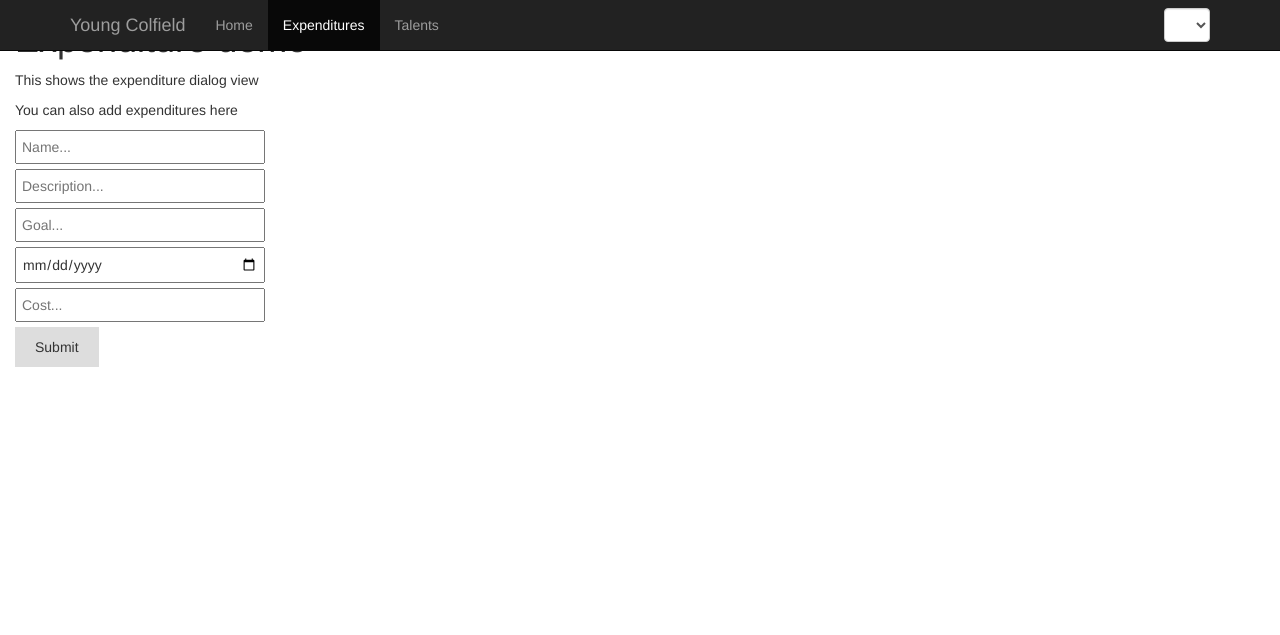
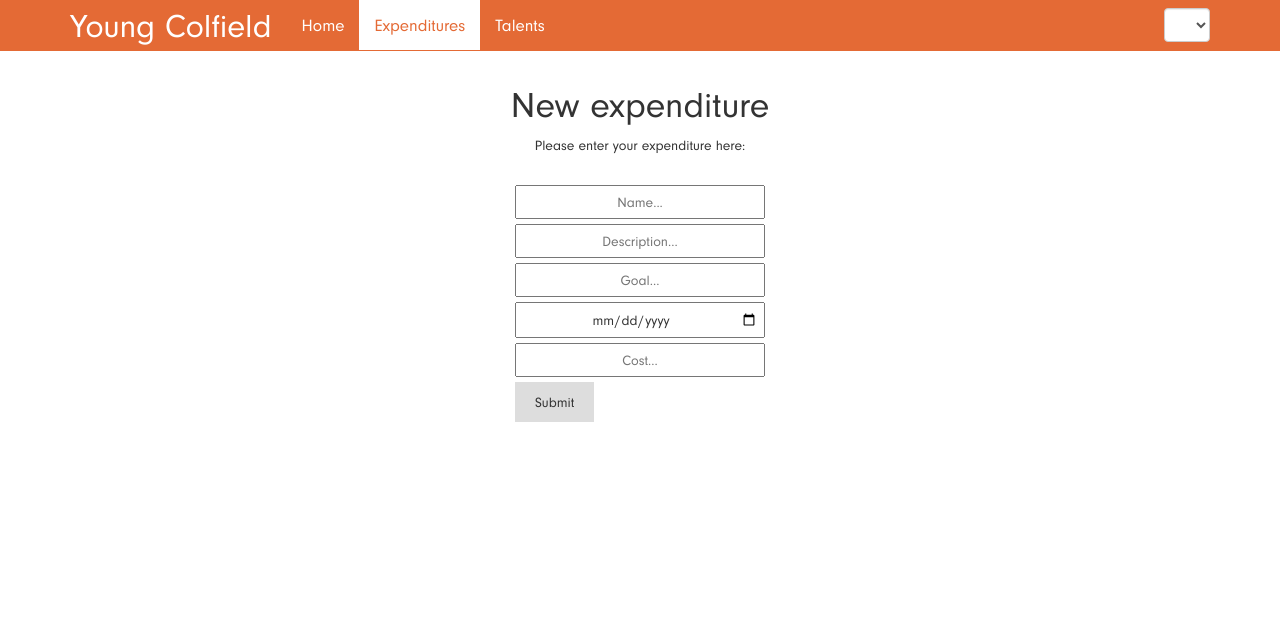
Before and after one commit to jorenbroekema/TalentBudgetFront, a website: page TalentBudgetFront/expenditure.html in a window 1280 px wide. Drawn offline with nearby package versions, Linux system fonts and the light colour scheme.

Commit message:
more changes

```diff
--- a/TalentBudgetFront/css/profile/main.css
+++ b/TalentBudgetFront/css/profile/main.css
@@ -1,3 +1,49 @@
+
+@font-face {
+  font-family: NeuzeitGroT;
+  /* Chrome 4+, Firefox 3.5, Opera 10+, Safari 3—5 */
+  src: url('../../resources/fonts/NeuzeitGroT-2.ttf') format('truetype');
+}
+
+* {
+	margin: 0;
+	padding: 0;
+	font-family: NeuzeitGroT;
+	text-align: center;
+}
+
+.navbar-inverse {
+    background-color: #e46a35;
+    border-color: #e46a35;
+}
+
+.navbar-inverse .navbar-brand {
+    color: #fff;
+}
+
+.navbar-inverse .navbar-nav>li>a {
+    color: #fff;
+    font-size:17px;
+}
+
+.navbar-inverse .navbar-nav>.active>a, .navbar-inverse .navbar-nav>.active>a:focus, .navbar-inverse .navbar-nav>.active>a:hover {
+    color: #e46a35;
+    background-color: #fff;
+}
+
+.navbar-brand {
+    float: left;
+    height: 50px;
+    padding: 15px 15px;
+    font-size: 33px;
+    line-height: 20px;
+}
+
+.container-fluid {
+    margin-top: 65px;
+    margin-bottom: 20px;
+}
+
 .profile-info{
   width: max-content;
   margin: 80px auto 0 auto;
@@ -33,6 +79,8 @@
 
 .new-expenditure-container{
   padding: 0 15px;
+  display: flex;
+  justify-content: center;
 }
 
 .new-expenditure-form input{
--- a/TalentBudgetFront/expenditure.html
+++ b/TalentBudgetFront/expenditure.html
@@ -49,9 +49,8 @@
     </nav>
 
     <div class="container-fluid">
-      <h1>Expenditure demo</h1>
-      <p>This shows the expenditure dialog view</p>
-      <p>You can also add expenditures here</p>
+      <h1>New expenditure </h1>
+      <p>Please enter your expenditure here:</p>
     </div>
 
     <div class="new-expenditure-container">
```
